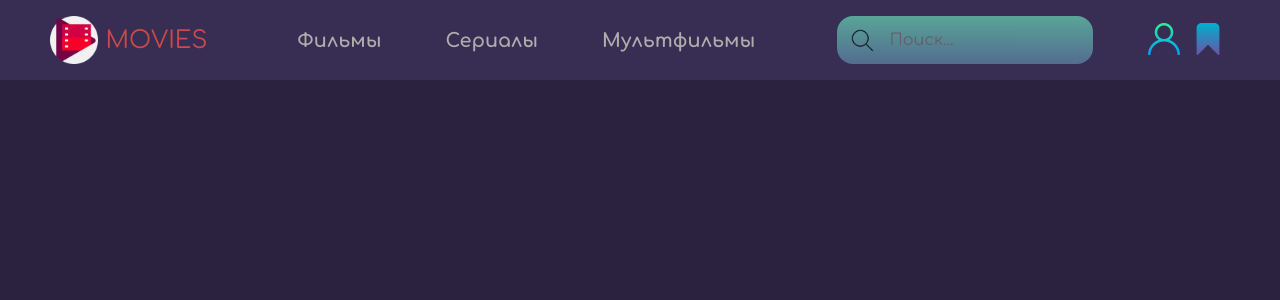
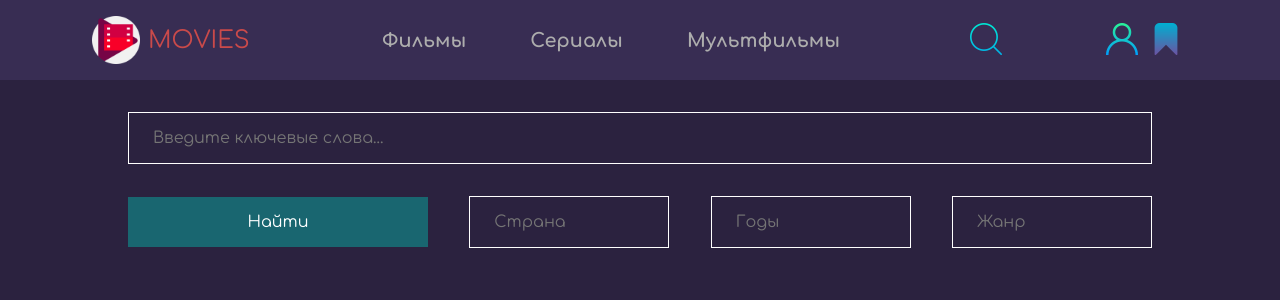
Before and after one commit to Evgenii-Buslaev/MoviesFinderAppReact, a React (Create React App) app: page /search in a window 1280 px wide. Shown: the top 300 px of the page. Built offline with nearby package versions, Linux system fonts and the light colour scheme.

Commit message:
Created SearchForm

```diff
--- /dev/null
+++ b/src/UI/SearchDataList/SearchDataList.jsx
@@ -0,0 +1,16 @@
+import styles from "./SearchDataList.module.css";
+
+function SearchDataList({ id, data, text }) {
+  return (
+    <>
+      <input list={id} placeholder={text} className={styles.dataInput} />
+      <datalist id={id}>
+        {data.map((item) => (
+          <option value={item} key={item} />
+        ))}
+      </datalist>
+    </>
+  );
+}
+
+export default SearchDataList;
--- /dev/null
+++ b/src/UI/SearchDataList/SearchDataList.module.css
@@ -0,0 +1,8 @@
+.dataInput {
+  width: 200px;
+  height: auto;
+  font-size: 1rem;
+  color: white;
+  padding: 1rem 1.5rem;
+  border: solid thin white;
+}
--- a/src/components/App/App.js
+++ b/src/components/App/App.js
@@ -9,6 +9,7 @@ import Home from "../Home/Home";
 import CategoryList from "../CategoryList/CategoryList";
 import Profile from "../Profile/Profile";
 import Collection from "../Collection/Collection";
+import SearchForm from "../SearchForm/SearchForm";
 
 import NavBar from "../NavBar/NavBar";
 import NavBarMob from "../NavBarMob/NavBarMob";
@@ -56,6 +57,7 @@ function App() {
           element={<CategoryList category="Мультфильмы" width={width} />}
         />
         <Route path="/collection" element={<Collection />} />
+        <Route path="/search" element={<SearchForm />} />
       </Routes>
     </div>
   );
--- a/src/components/NavBar/NavBar.jsx
+++ b/src/components/NavBar/NavBar.jsx
@@ -1,9 +1,10 @@
-import SearchBar from "../SearchBar/SearchBar";
 import LogoItem from "../LogoItem/LogoItem";
 import NavButtons from "../NavButtons/NavButtons";
 import RouterLink from "../../UI/RouterLink/RouterLink";
+import ImageButton from "../../UI/ImageButton/ImageButton";
 
 import styles from "./NavBar.module.css";
+import search from "../../icons/search/search-dir.png";
 
 function NavBar() {
   return (
@@ -22,7 +23,9 @@ function NavBar() {
           <button className={styles.navBtn}>Мультфильмы</button>
         </RouterLink>
       </div>
-      <SearchBar />
+      <RouterLink path="/search">
+        <ImageButton path={search} title="Поиск" alt="search-directory" />
+      </RouterLink>
       <NavButtons />
     </nav>
   );
--- a/src/components/SearchBar/SearchBar.jsx
+++ /dev/null
@@ -1,17 +0,0 @@
-import styles from "./SearchBar.module.css";
-import search from "../../icons/search/search.png";
-
-function SearchBar() {
-  return (
-    <div className={styles.searchBarCont}>
-      <img src={search} alt="search bar" />
-      <input
-        style={{ fontSize: "1rem", color: "white" }}
-        type="text"
-        placeholder="Поиск..."
-      />
-    </div>
-  );
-}
-
-export default SearchBar;
--- a/src/components/SearchBar/SearchBar.module.css
+++ /dev/null
@@ -1,24 +0,0 @@
-.searchBarCont {
-  display: flex;
-  justify-content: space-evenly;
-  align-items: center;
-  width: 20%;
-  height: 60%;
-  margin: 1rem 0;
-  border-radius: 1rem;
-  background: linear-gradient(rgb(103, 216, 182), rgb(95, 136, 170));
-  opacity: 0.7;
-}
-
-.searchBarCont:hover {
-  opacity: 1;
-}
-
-.searchBarCont img {
-  width: 25px;
-}
-
-.searchBarCont input {
-  width: 75%;
-  height: 100%;
-}
--- /dev/null
+++ b/src/components/SearchForm/SearchForm.jsx
@@ -0,0 +1,28 @@
+import SearchDataList from "../../UI/SearchDataList/SearchDataList";
+import styles from "./SearchForm.module.css";
+
+const countries = ["Россия", "Сша", "СССР"];
+const years = ["2010-наст.вр", "2000-2010", "1990-2000", "1980-1990"];
+const genre = ["Комедии", "Фантастика", "Детективы", "Документальный"];
+
+function SearchForm() {
+  return (
+    <form className={styles.searchCont}>
+      <input
+        className={styles.search}
+        type="text"
+        placeholder="Введите ключевые слова..."
+      />
+      <div className={styles.filters}>
+        <button type="submit" className={styles.submit}>
+          Найти
+        </button>
+        <SearchDataList id="countries" data={countries} text="Страна" />
+        <SearchDataList id="years" data={years} text="Годы" />
+        <SearchDataList id="genre" data={genre} text="Жанр" />
+      </div>
+    </form>
+  );
+}
+
+export default SearchForm;
--- /dev/null
+++ b/src/components/SearchForm/SearchForm.module.css
@@ -0,0 +1,36 @@
+.searchCont {
+  margin: 2rem auto;
+  display: flex;
+  flex-direction: column;
+  justify-content: space-evenly;
+  align-items: center;
+  width: 100vw;
+  height: auto;
+}
+
+.filters {
+  margin: 2rem auto;
+  display: flex;
+  justify-content: space-between;
+  align-items: center;
+  width: 80vw;
+  height: auto;
+}
+
+.search {
+  width: 80vw;
+  height: auto;
+  font-size: 1rem;
+  color: white;
+  padding: 1rem 1.5rem;
+  border: solid thin white;
+}
+
+.submit {
+  width: 300px;
+  height: auto;
+  font-size: 1rem;
+  color: white;
+  padding: 1rem 1.5rem;
+  background-color: rgb(25, 102, 112);
+}
```
Also changed, not shown: src/icons/search/search-dir.png (added).
